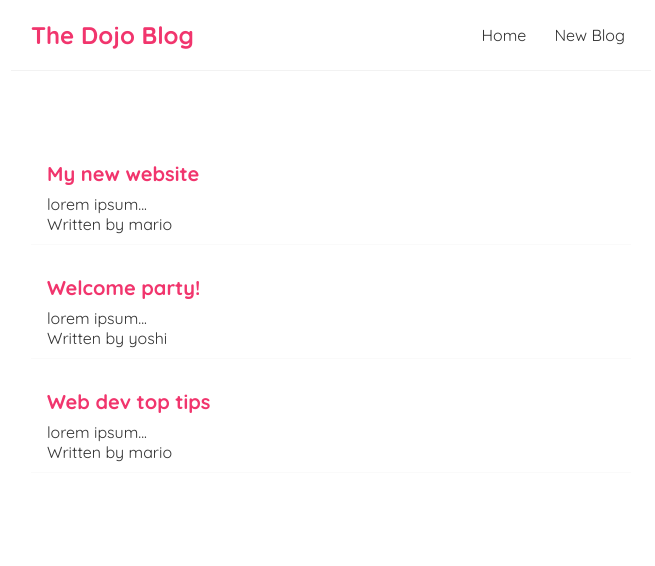
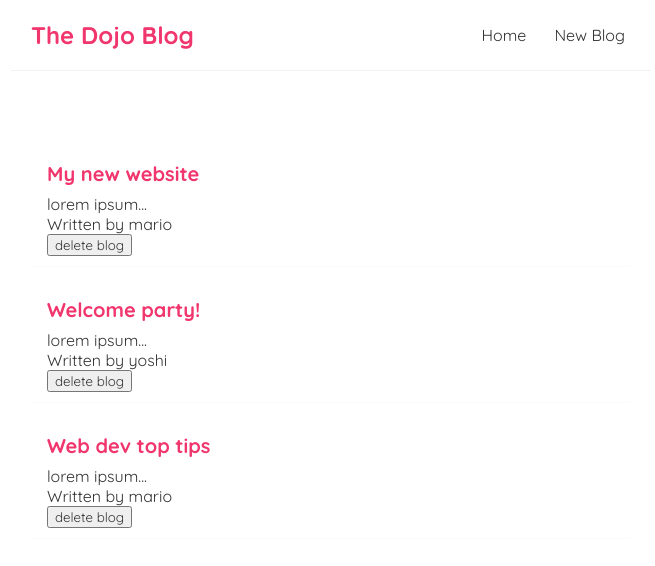
Before and after one commit to MeriDev/react-blog, a React (Create React App) app: page / in a window 1280 px wide. Shown: the top 566 px of the page, without its empty margins (309-964 px from the left). Built offline with nearby package versions, Linux system fonts and the light colour scheme; the HTML template or start-up script is replaced by a standard one.

Commit message:
delete blog

```diff
--- a/src/Components/BlogList.js
+++ b/src/Components/BlogList.js
@@ -1,12 +1,18 @@
-const BlogList = ({ blogs }) => {
+const BlogList = ({ blogs, onDelete }) => {
   return (
     <div className="blog-list">
-      {' '}
       {blogs.map(blog => (
         <div key={blog.id} className="blog-preview">
           <h2>{blog.title}</h2>
           <p>{blog.body}</p>
           <p>Written by {blog.author}</p>
+          <button
+            onClick={() => {
+              onDelete(blog.id);
+            }}
+          >
+            delete blog
+          </button>
         </div>
       ))}
     </div>
--- a/src/Components/Home.js
+++ b/src/Components/Home.js
@@ -12,9 +12,14 @@ const Home = () => {
       id: 3,
     },
   ]);
+
+  const deleteBlog = id => {
+    setBlogs(blogs.filter(blog => blog.id !== id));
+  };
+
   return (
     <div className="home">
-      <BlogList blogs={blogs} />
+      <BlogList blogs={blogs} onDelete={deleteBlog} />
     </div>
   );
 };
```
